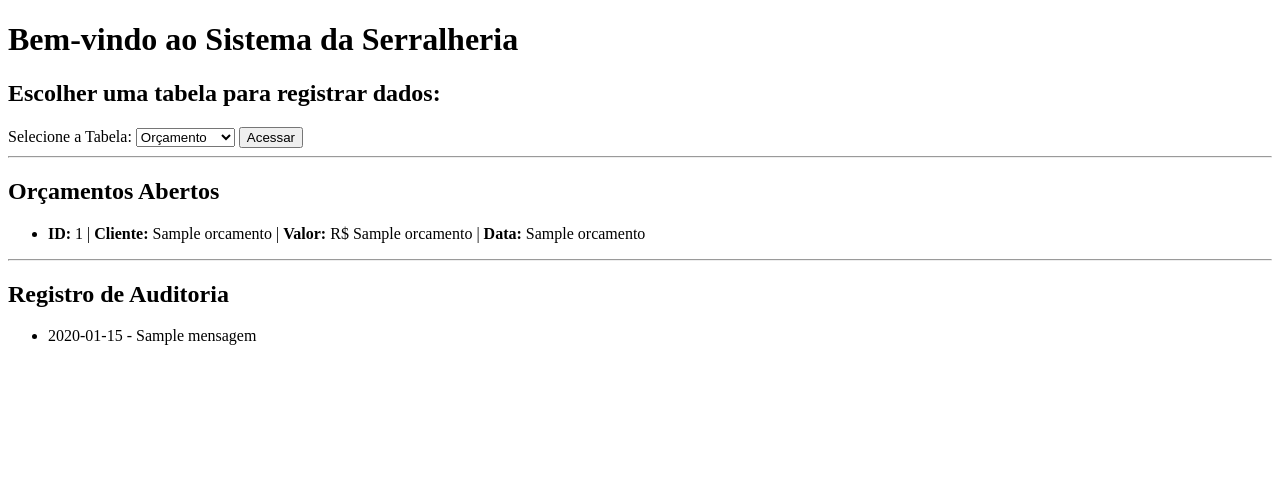
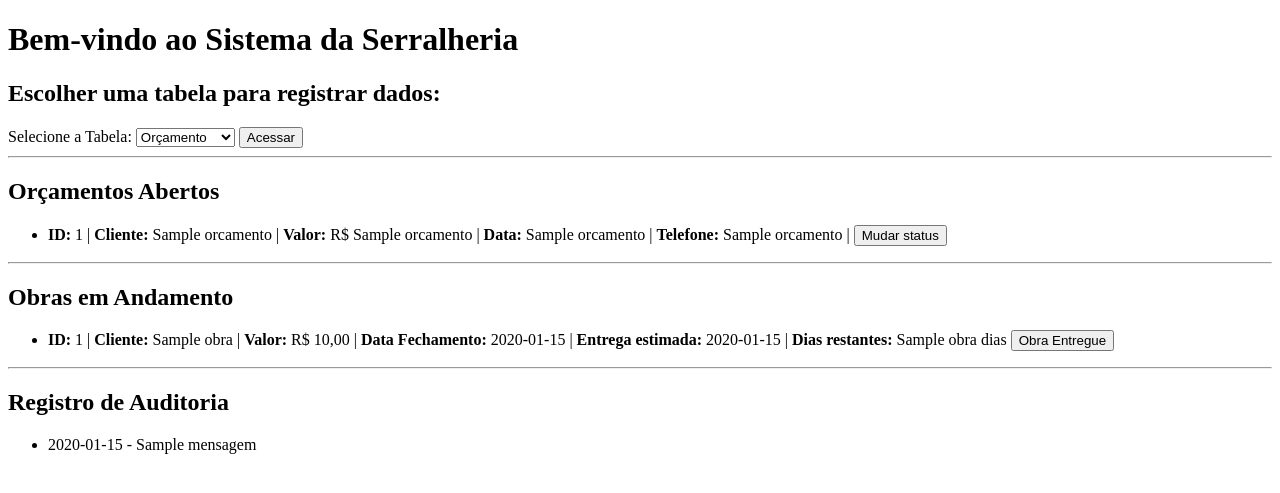
Before and after one commit to FelipeValverde03/Projeto_Serralheria_Bd, a Flask app: template templates/homepage.html in a window 1280 px wide. Shown: the top 493 px of the page. Run offline with Flask 3, Linux system fonts and the light colour scheme; the template is opened without the code that fills it: most values are stand-ins (such as "Sample title", 1, 10 or a date in 2020).

Commit message:
Implementacoes finais

```diff
--- /dev/null
+++ b/static/js/mudanca_status_orc.js
@@ -0,0 +1,37 @@
+document.addEventListener('DOMContentLoaded', () => {
+  document.querySelectorAll('.mudar-status-btn').forEach(button => {
+    button.addEventListener('click', () => {
+      const options = button.nextElementSibling;
+      options.style.display = options.style.display === 'none' ? 'block' : 'none';
+    });
+  });
+
+  document.querySelectorAll('.confirmar-status').forEach(btn => {
+    btn.addEventListener('click', async (e) => {
+      const container = btn.closest('.orcamento');
+      const id = container.dataset.id;
+      const select = container.querySelector('.novo-status');
+      const status = select.value;
+
+      if (status === "Cancelar" || !status) {
+        container.querySelector('.status-options').style.display = 'none';
+        return;
+      }
+
+      const res = await fetch('/mudar_status_ajax', {
+        method: 'POST',
+        headers: {
+          'Content-Type': 'application/json'
+        },
+        body: JSON.stringify({ id_orcamento: id, novo_status: status })
+      });
+
+      const data = await res.json();
+      if (data.success) {
+        window.location.reload();
+      } else {
+        alert("Erro ao mudar o status do orçamento.");
+      }
+    });
+  });
+});
--- /dev/null
+++ b/static/js/obra_entregue.js
@@ -0,0 +1,29 @@
+
+document.addEventListener("DOMContentLoaded", function () {
+    const botoes = document.querySelectorAll(".entrega-btn");
+
+    botoes.forEach(btn => {
+        btn.addEventListener("click", function () {
+            const idObra = this.getAttribute("data-id");
+
+            fetch("/entregar_obra", {
+                method: "POST",
+                headers: {
+                    "Content-Type": "application/json"
+                },
+                body: JSON.stringify({ id_obra: idObra })
+            })
+            .then(response => response.json())
+            .then(data => {
+                if (data.success) {
+                    location.reload();
+                } else {
+                    alert("Erro: " + data.message);
+                }
+            })
+            .catch(err => {
+                alert("Erro na requisição: " + err);
+            });
+        });
+    });
+});
--- a/templates/homepage.html
+++ b/templates/homepage.html
@@ -25,11 +25,23 @@
     {% if orcamentos %}
         <ul>
         {% for o in orcamentos %}
-            <li>
+            <li class="orcamento" data-id="{{ o[0] }}">
                 <strong>ID:</strong> {{ o[0] }} |
                 <strong>Cliente:</strong> {{ o[1] }} |
                 <strong>Valor:</strong> R$ {{ o[2] }} |
-                <strong>Data:</strong> {{ o[3] }}
+                <strong>Data:</strong> {{ o[3] }} |
+                <strong>Telefone:</strong> {{ o[4] }} |
+                <button class="mudar-status-btn">Mudar status</button>
+                    <div class="status-options" style="display: none;">
+                        <select class="novo-status">
+                            <option value="">Selecione...</option>
+                            <option value="Fechado">Fechado</option>
+                            <option value="Negado">Negado</option>
+                            <option value="Cancelar">Cancelar</option>
+                        </select>
+                        <button class="confirmar-status">Confirmar</button>
+                    </div>
+
             </li>
         {% endfor %}
         </ul>
@@ -37,14 +49,35 @@
         <p>Nenhum orçamento aberto no momento.</p>
     {% endif %}
 
-    <!--
     <hr>
 
-    <h2>Controle de Ponto dos Funcionários</h2>
-    <form action="/ponto" method="GET">
-        <button type="submit">Acessar Ponto</button>
-    </form>
-    -->
+    <h2>Obras em Andamento</h2>
+    {% if obras %}
+    <ul>
+    {% for obra in obras %}
+        <li class="obra" data-id="{{ obra[0] }}">
+            <strong>ID:</strong> {{ obra[0] }} |
+            <strong>Cliente:</strong> {{ obra[1] }} |
+            <strong>Valor:</strong> R$ {{ "%.2f"|format(obra[3])|replace(".", ",") }} |
+            <strong>Data Fechamento:</strong> {{ obra[2].strftime('%d/%m/%Y') }} |
+            <strong>Entrega estimada:</strong>
+            {{ obra[4].strftime('%d/%m/%Y') }} | <!-- Data de entrega calculada no backend -->
+            <strong>Dias restantes:</strong>
+            <span class="{{ 'atrasado' if obra[5] < 0 else '' }}">
+                {% if obra[5] < 0 %}
+                    Atrasado: {{ -obra[5] }} dias
+                {% else %}
+                    {{ obra[5] }} dias
+                {% endif %}
+            </span>
+            <button class="entrega-btn" data-id="{{ obra[0] }}">Obra Entregue</button>
+        </li>
+    {% endfor %}
+    </ul>
+{% else %}
+    <p>Não há obras em andamento.</p>
+{% endif %}
+
     <hr>
 
     <h2>Registro de Auditoria</h2>
@@ -53,5 +86,7 @@
         <li>{{ data_hora.strftime('%d/%m/%Y %H:%M') }} - {{ mensagem }}</li>
     {% endfor %}
     </ul>
+    <script src="{{ url_for('static', filename='js/mudanca_status_orc.js') }}"></script>
+    <script src="{{ url_for('static', filename='js/obra_entregue.js') }}"></script>
 </body>
 </html>
```
Also changed, not shown: templates/orcamento.html (+4 -4 lines), views.py (+124 -36 lines).
